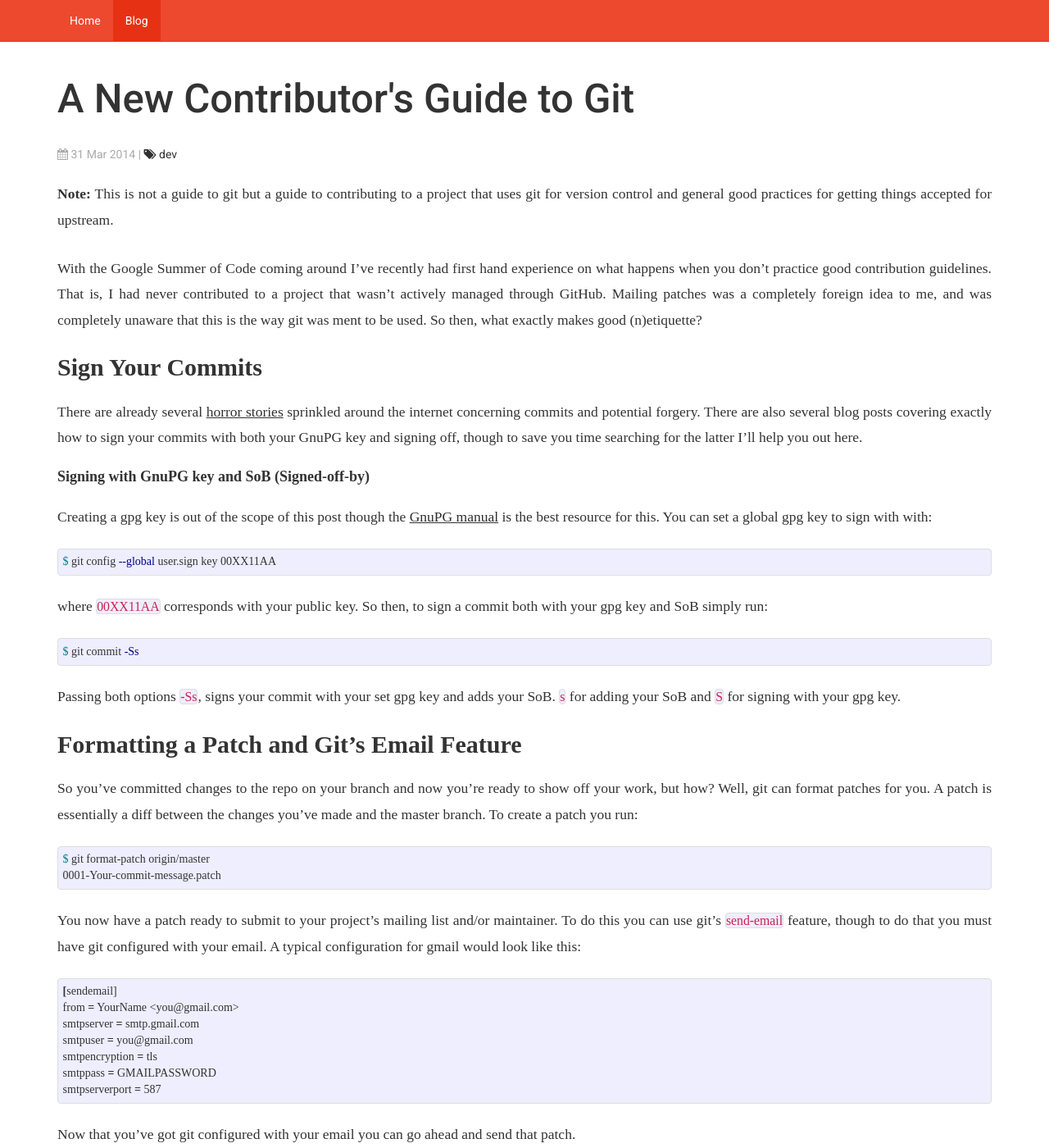
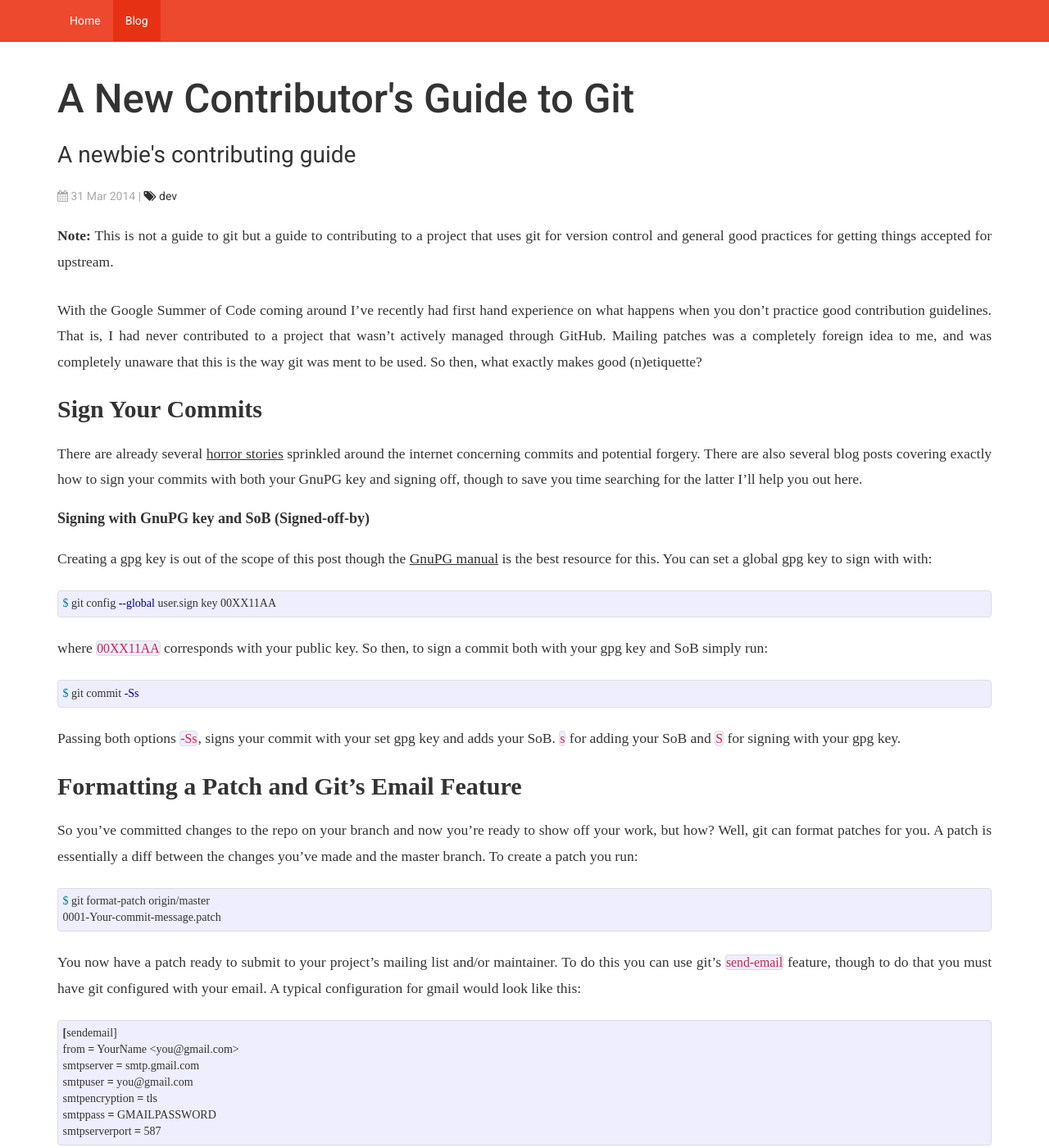
Before and after one commit to 0X1A/wwebsiteasontheinternet, a Jekyll site: the page built from blog/_posts/2014-03-31-firsttime-contrib-git-guide.md, in a window 1280 px wide and 1400 px high. Shown: the whole window at 82% size. Built offline with Jekyll 4.4.1, drawn with Linux system fonts in a browser that asks for light colours; nearby versions of some CDN libraries; some web fonts are replaced; Markdown is read by kramdown in place of the engine named in the settings; comment, search, counter and statistics services are not loaded.

Commit message:
Add desc to post page, fix list font size
Signed-off-by: Alberto Corona <albcoron@gmail.com>

```diff
--- a/_layouts/post.html
+++ b/_layouts/post.html
@@ -4,6 +4,7 @@ layout: default
 <div class="row">
     <div class="col-lg-12 section">
         <h1 class="section-heading">{{ page.title }}</h1>
+	<p class="section-lead">{{page.desc}}</p>
 	<p class="meta"><i class="fa fa-calendar"></i> {{ page.date | date_to_string }} | <a href="{{ site.url }}/blog/tags"> <i class="fa fa-tags"></i> {{ page.tags }}</a></p>
         <div class="post">
             {{ content }}
--- a/css/main.css
+++ b/css/main.css
@@ -36,6 +36,15 @@ a:visited { color: #303030; }
     margin: 30px 0;
 }
 
+.section-lead {
+    font-family: 'Roboto';
+    margin: 30px 0;
+    font-size: 2em;
+}
+
+.section-paragraph {
+    margin: 30px 0;
+}
 /*****************************************************************************/
 /*
 /* Home
@@ -175,7 +184,7 @@ a:visited { color: #303030; }
 }
 
 .post ul, .post ol {
-    font-size: 1em;
+    font-size: 1.2em;
     margin-left: 1.35em;
 }
 
```
